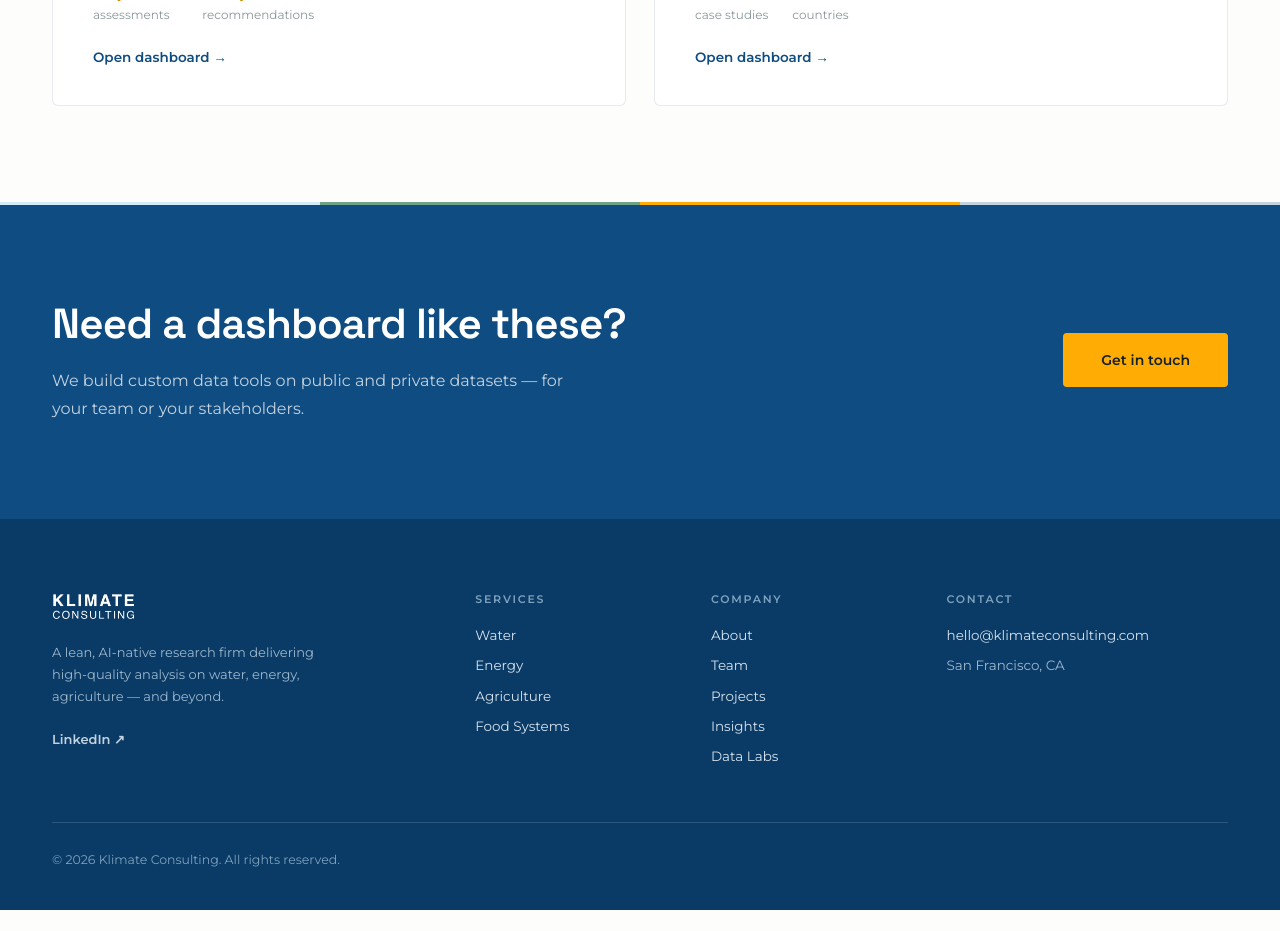
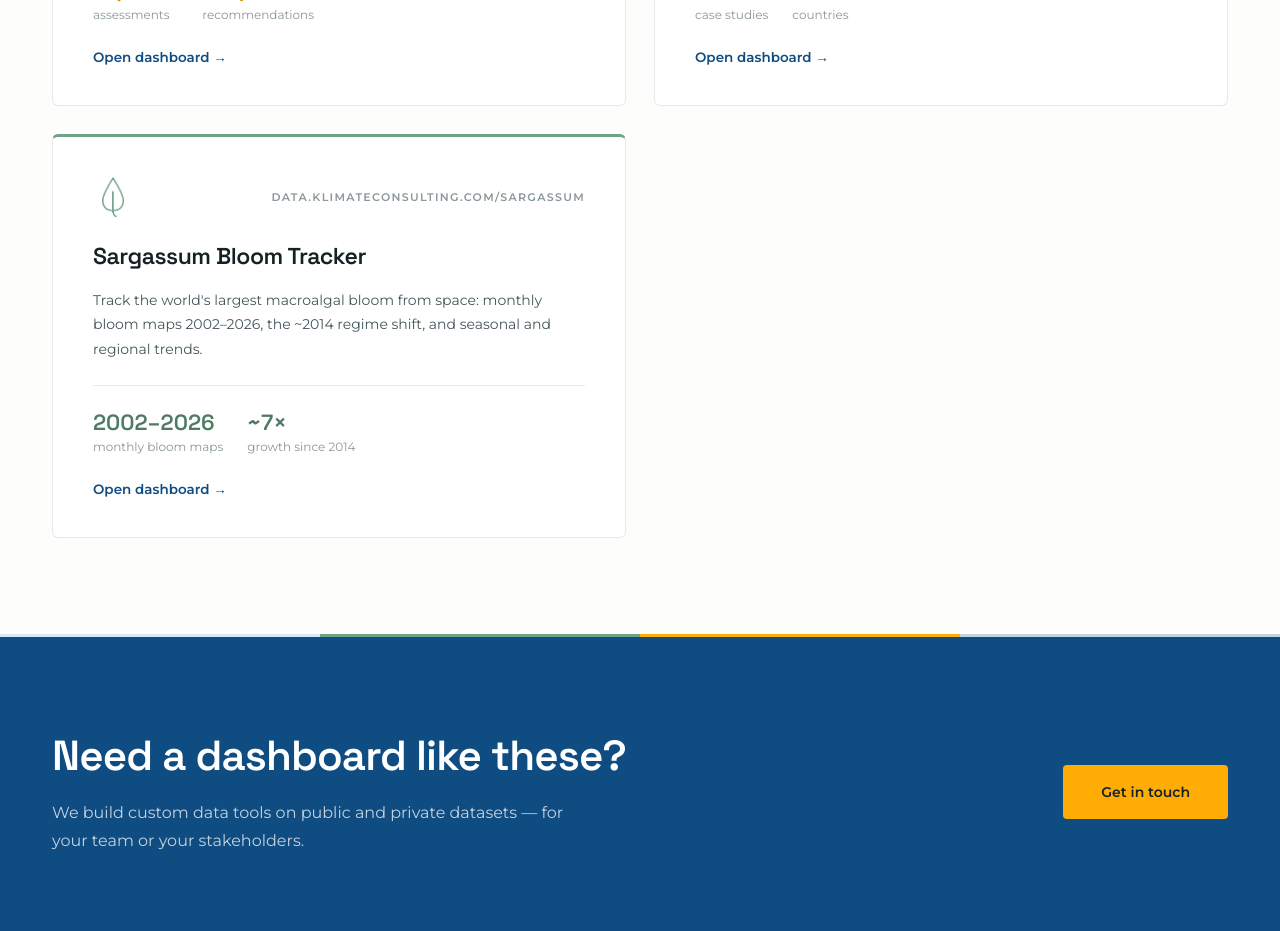
Before and after one commit to klimateconsulting/website, a Next.js app: page /data-labs in a window 1280 px wide. Shown: the part 1180-2111 px from the top of the page. Before the commit the page ends 2090 px from the top, so only its background shows below. Built offline with nearby package versions, Linux system fonts and the light colour scheme.

Commit message:
T19: Data Labs parity — add Sargassum Bloom Tracker
Added the 5th tool card to /data-labs/ (Ecosystems styling) and the
Sargassum link to the homepage Data Labs strip, matching the 5 tools on
data.klimateconsulting.com.

```diff
--- a/app/data-labs/page.tsx
+++ b/app/data-labs/page.tsx
@@ -76,6 +76,18 @@ const DASHBOARDS: Dashboard[] = [
     stats: [
       { value: '386', label: 'case studies' },
       { value: '47+', label: 'countries' },
+    ],
+  },
+  {
+    sectorKey: 'ecosystem',
+    urlLabel: 'data.klimateconsulting.com/sargassum',
+    href: 'https://data.klimateconsulting.com/sargassum/',
+    title: 'Sargassum Bloom Tracker',
+    description:
+      "Track the world's largest macroalgal bloom from space: monthly bloom maps 2002–2026, the ~2014 regime shift, and seasonal and regional trends.",
+    stats: [
+      { value: '2002–2026', label: 'monthly bloom maps' },
+      { value: '~7×', label: 'growth since 2014' },
     ],
   },
 ]
--- a/components/home/DataLabsTeaser.tsx
+++ b/components/home/DataLabsTeaser.tsx
@@ -7,6 +7,7 @@ const TOOLS = [
   { label: 'U.S. Food & Ag Value Chain', color: '#70A288', href: 'https://data.klimateconsulting.com/food-ag/' },
   { label: 'EnMS Opportunity Finder', color: '#FFAD05', href: 'https://data.klimateconsulting.com/enms/' },
   { label: 'EnMS Insights Database', color: '#220C10', href: 'https://data.klimateconsulting.com/enms-insights/' },
+  { label: 'Sargassum Bloom Tracker', color: '#70A288', href: 'https://data.klimateconsulting.com/sargassum/' },
 ]
 
 export default function DataLabsTeaser() {
```
